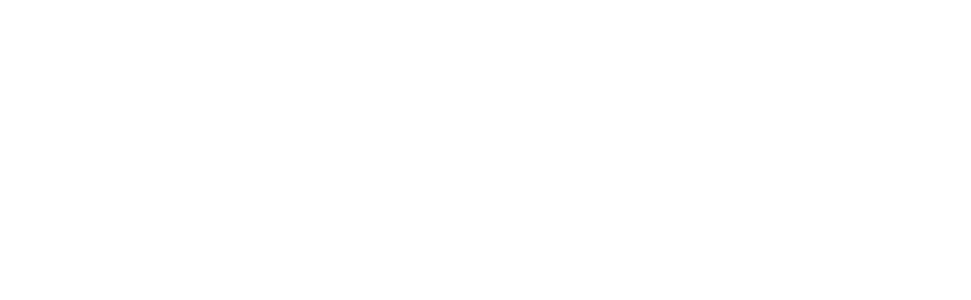
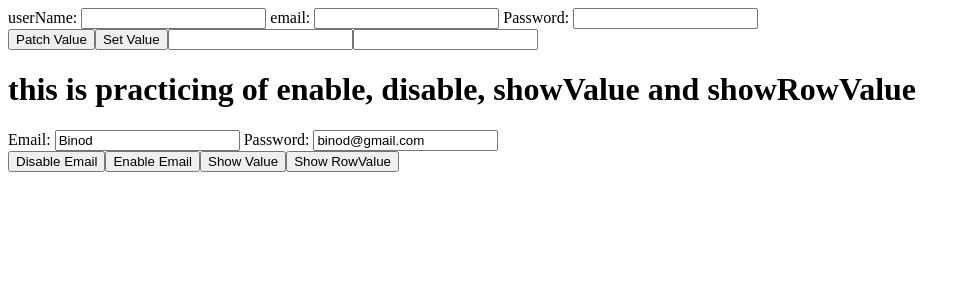
Before and after one commit to BinodK234/Angular-best-practice, an Angular app in the folder angular_best_practice/: page /advance-reactiveForms in a window 1280 px wide. Before the commit this address led to /. Shown: the top 300 px of the page, without its empty margins (0-971 px from the left). Built offline with nearby package versions, Linux system fonts and the light colour scheme.

Commit message:
practiced valuchange and status change with enable and disable withshowValue and getRowValue

```diff
--- a/angular_best_practice/src/app/app.routes.ts
+++ b/angular_best_practice/src/app/app.routes.ts
@@ -6,6 +6,7 @@
 import { TemplateForms } from './forms/template-forms/template-forms'
 import { ReactiveForms } from './forms/reactive-forms/reactive-forms';
 import { FormGroupC } from './forms/reactive-forms/form-group/form-group';
+import { AdvanceReactiveForms } from './forms/reactive-forms/advance-reactive-forms/advance-reactive-forms';
 
 export const routes: Routes = [
     {path: 'take', component: TakeOperator},
@@ -14,5 +15,6 @@
     {path: 'component-communication', component: ParentComponent},
     {path: 'template-forms', component: TemplateForms},
     {path: 'reactive-form', component: ReactiveForms},
-    {path: 'reactive-formGroup', component: FormGroupC}
+    {path: 'reactive-formGroup', component: FormGroupC},
+    {path: 'advance-reactiveForms', component: AdvanceReactiveForms}
 ];
--- /dev/null
+++ b/angular_best_practice/src/app/forms/reactive-forms/advance-reactive-forms/advance-reactive-forms.html
@@ -0,0 +1,25 @@
+<form [formGroup]="registerForm" >
+    userName: <input type="text" formControlName="userName">
+    email: <input type="text" formControlName="email">
+    Password: <input type="text" formControlName="password">
+</form>
+<button (click)="patchValueForm()">Patch Value</button>
+<button (click)="setValueForm()">Set Value</button>
+<!-- Valuechanges -->
+ <input type="text" [formControl]="search">
+
+ <!-- Status changes -->
+
+ <input type="text" [formControl]="email">
+
+
+ <div><h1>this is practicing of enable, disable, showValue and showRowValue </h1></div>
+
+ <form [formGroup]="loginForm">
+    Email: <input type="text" formControlName="email">
+    Password: <input type="text" formControlName="password">
+ </form>
+ <button (click)="disableEmail()">Disable Email</button>
+ <button (click)="enableEmail()">Enable Email</button>
+ <button (click)="showValue()">Show Value</button>
+ <button (click)="showRowValue()">Show RowValue</button>
--- /dev/null
+++ b/angular_best_practice/src/app/forms/reactive-forms/advance-reactive-forms/advance-reactive-forms.ts
@@ -0,0 +1,69 @@
+import { Component, OnInit } from '@angular/core';
+import { FormControl, FormGroup, ReactiveFormsModule, Validators } from '@angular/forms';
+
+@Component({
+  selector: 'app-advance-reactive-forms',
+  imports: [ReactiveFormsModule],
+  templateUrl: './advance-reactive-forms.html',
+  styleUrls: ['./advance-reactive-forms.scss'],
+})
+export class AdvanceReactiveForms implements OnInit {
+  registerForm = new FormGroup({
+    userName: new FormControl(''),
+    email: new FormControl(''),
+    password: new FormControl('')
+  });
+  // this is for Value change
+  search = new FormControl('');
+
+  // this is for status change
+  email = new FormControl('', [Validators.required, Validators.email])
+
+  // this is for enable, disable, showValue, and showRowValue
+  loginForm = new FormGroup({
+    email: new FormControl('Binod'),
+    password: new FormControl('binod@gmail.com')
+  })
+
+  enableEmail(){
+    this.loginForm?.get('email')?.enable()
+
+  }
+  disableEmail(){
+    this.loginForm.get('email')?.disable()
+
+  }
+  showValue() {
+    console.log(this.loginForm.value);
+
+  }
+  showRowValue(){
+    console.log(this.loginForm.getRawValue());
+  }
+
+
+  ngOnInit(): void {
+    this.search.valueChanges.subscribe(res => {
+      console.log(res, 'resssssssss');
+    });
+
+    this.email.statusChanges.subscribe((res: any) => {
+      console.log(res, "resss");
+    })
+  }
+
+  patchValueForm(): void {
+    this.registerForm.patchValue({
+      userName: 'Binod',
+      password: '123455'
+    });
+  }
+
+  setValueForm(): void {
+    this.registerForm.setValue({
+      userName: 'Binod',
+      email: 'binod@gmail.com',
+      password: '1234223'
+    });
+  }
+}
```
Also changed, not shown: angular_best_practice/src/app/forms/reactive-forms/advance-reactive-forms/advance-reactive-forms.scss (added), 1 other file (tests, documents, lock files or other folders).
